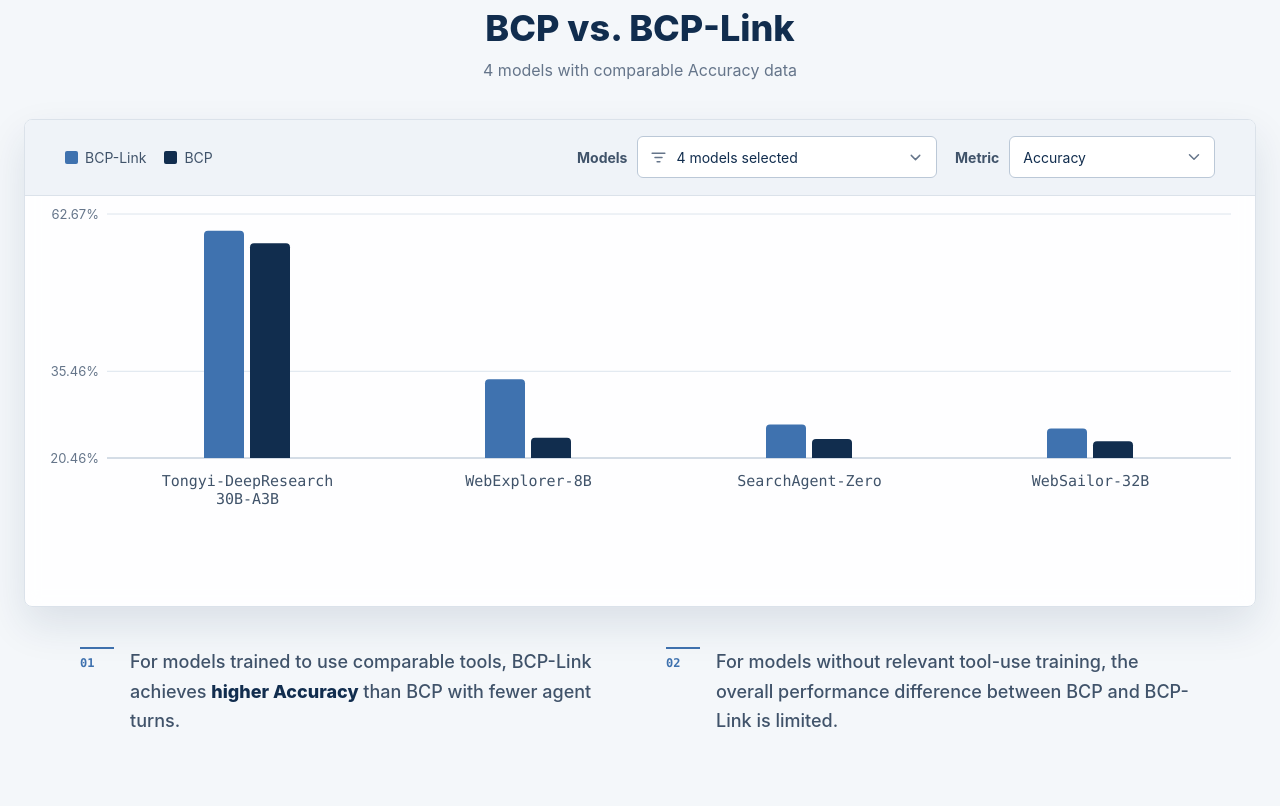
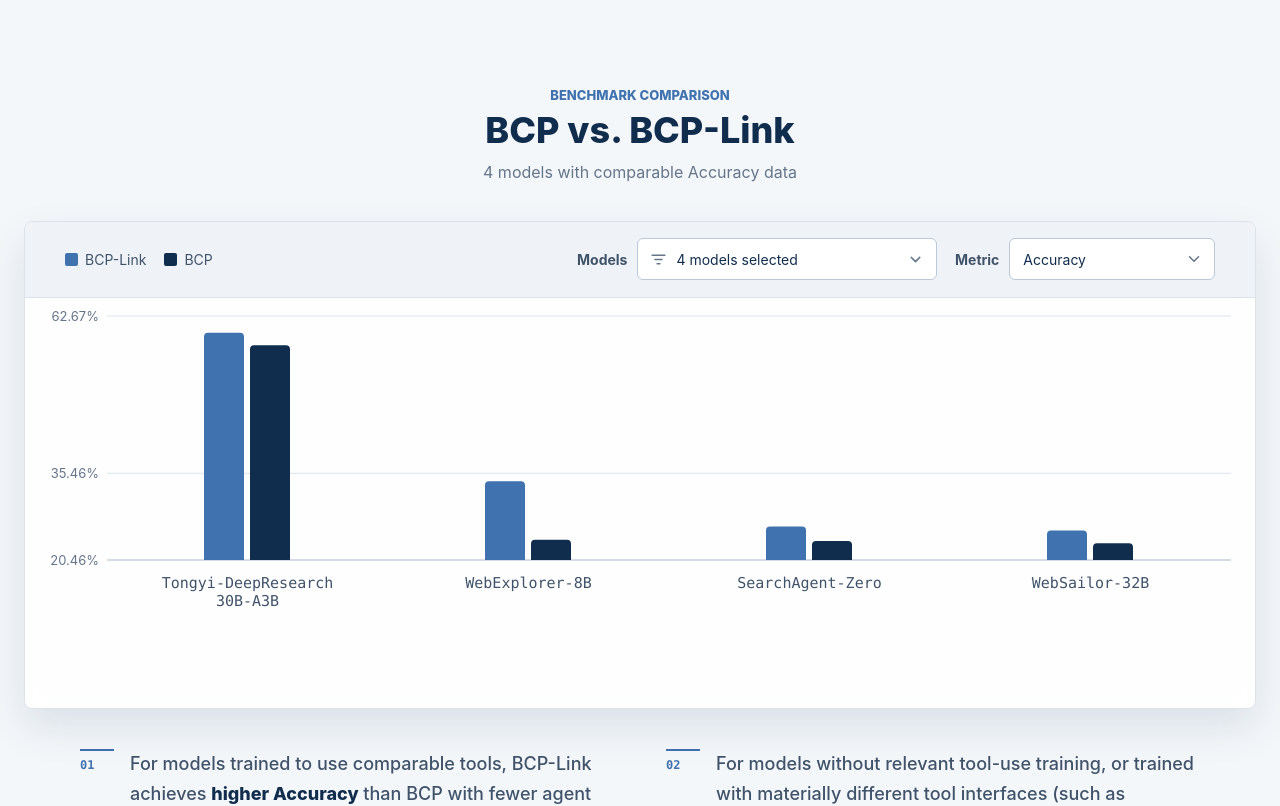
Before and after one commit to ml-stat-Sustech/bcp-link-leaderboard, a React (Vite) app: page / in a window 1280 px wide. Shown: the part 1763-2569 px from the top of the page. Built offline with nearby package versions, Linux system fonts and the light colour scheme.

Commit message:
Improve leaderboard rows and comparison insight

```diff
--- a/src/App.tsx
+++ b/src/App.tsx
@@ -512,6 +512,7 @@
             <tbody>
               {visibleModels.map((model) => {
                 const rank = ranks.get(model.model) ?? null;
+                const modelNameLines = splitModelLabel(formatLeaderboardModelName(model.model));
                 return (
                   <tr key={model.model} className="leader-row">
                     <td className="rank-column rank-value">
@@ -522,7 +523,11 @@
                       )}
                     </td>
                     <th className="model-column model-name" scope="row" data-testid="model-name">
-                      {formatLeaderboardModelName(model.model)}
+                      <span className="model-name-lines">
+                        {modelNameLines.map((line) => (
+                          <span key={line}>{line}</span>
+                        ))}
+                      </span>
                     </th>
                     {LEADERBOARD_METRICS.map((metricKey) => {
                       const metric = METRIC_BY_KEY[metricKey];
--- a/src/i18n.ts
+++ b/src/i18n.ts
@@ -246,7 +246,7 @@
       trainedInsightEmphasis: "higher Accuracy",
       trainedInsightAfter: " than BCP with fewer agent turns.",
       untrainedInsight:
-        "For models without relevant tool-use training, the overall performance difference between BCP and BCP-Link is limited.",
+        "For models without relevant tool-use training, or trained with materially different tool interfaces (such as summary-returning Visit tools), the overall performance difference between BCP and BCP-Link is limited.",
       metricLabel: "Metric",
       selectLabel: "Comparison metric",
       modelsLabel: "Models",
@@ -468,7 +468,8 @@
       trainedInsightBefore: "对于接受过相关工具使用训练的模型，BCP-Link 能以更少的对话轮数取得",
       trainedInsightEmphasis: "优于 BCP 的 Accuracy",
       trainedInsightAfter: "。",
-      untrainedInsight: "对于未接受过相关工具使用训练的模型，BCP 与 BCP-Link 的整体表现差异不明显。",
+      untrainedInsight:
+        "对于未接受过相关工具使用训练，或训练时使用的工具形态与本评测存在明显差异（例如 Visit 工具返回摘要）的模型，BCP 与 BCP-Link 的整体表现差异不明显。",
       metricLabel: "指标",
       selectLabel: "选择对比指标",
       modelsLabel: "模型",
--- a/src/styles.css
+++ b/src/styles.css
@@ -954,7 +954,7 @@
 }
 
 .table-scroll {
-  max-height: min(570px, 66vh);
+  max-height: 630px;
   overflow-y: auto;
 }
 
@@ -1156,7 +1156,20 @@
   color: var(--text);
   font-size: 17px;
   font-weight: 700;
+  line-height: 1.25;
+  white-space: normal;
+}
+
+.model-name-lines {
+  display: grid;
+  overflow: hidden;
+  gap: 1px;
+}
+
+.model-name-lines > span {
+  overflow: hidden;
   text-overflow: ellipsis;
+  white-space: nowrap;
 }
 
 .metric-header {
```
Also changed, not shown: 2 other files (tests, documents, lock files or other folders).
